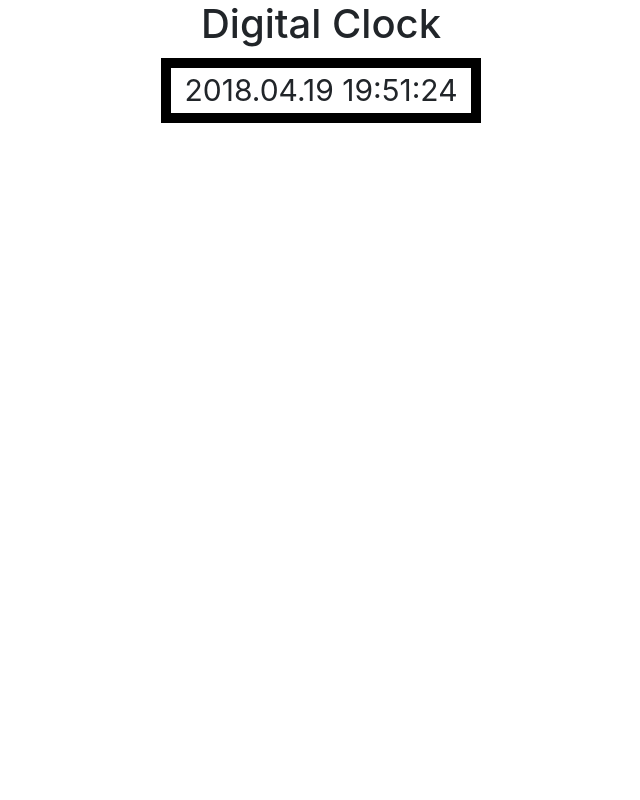
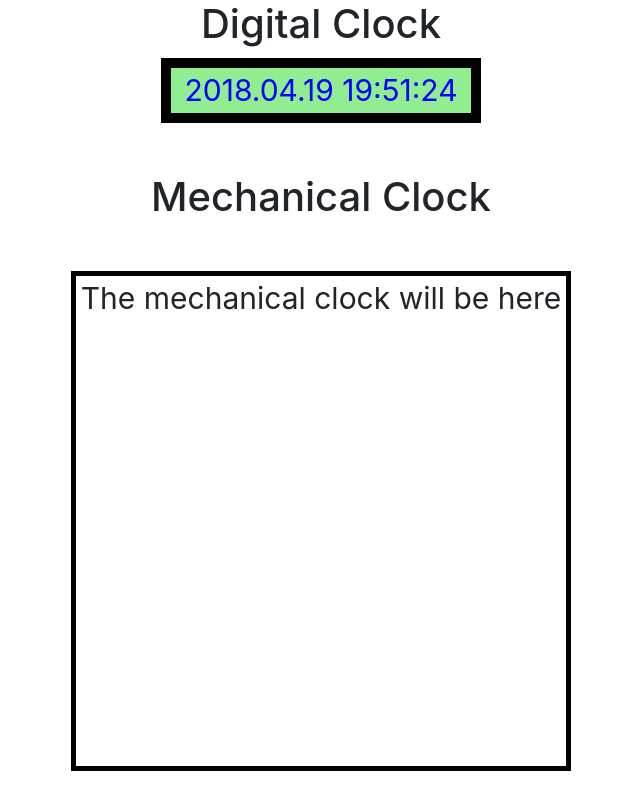
Before and after one commit to Kurolap/Clock, a plain HTML site: page index.html in a window 1280 px wide. Shown: the whole page, without its empty margins (319-959 px from the left). Drawn offline with Linux system fonts and the light colour scheme.

Commit message:
The mechanical clock container was created

```diff
--- a/index.html
+++ b/index.html
@@ -10,5 +10,7 @@
 <body>
 	<h1>Digital Clock</h1>
 	<div id="digital">The digital clock will be here</div>
-</body>
+	<h1 id="indent">Mechanical Clock</h1>
+	<div id="mech">The mechanical clock will be here</div>
+	</body>
 </html>
--- a/style.css
+++ b/style.css
@@ -3,7 +3,19 @@ body {
 }
 #digital {
 	border: 10px solid #000;
+	background: lightgreen;
 	width: 25%;
 	margin: 10px auto;
 	font-size: 30px;
+	color: blue;
 }
+#indent {
+	margin: 50px;
+}
+#mech {
+	border: 5px solid #000;
+	width: 500px;
+	height: 500px;
+	margin: 10px auto;
+	font-size: 30px;
+}
```
Also changed, not shown: script.js (+4 -4 lines).
